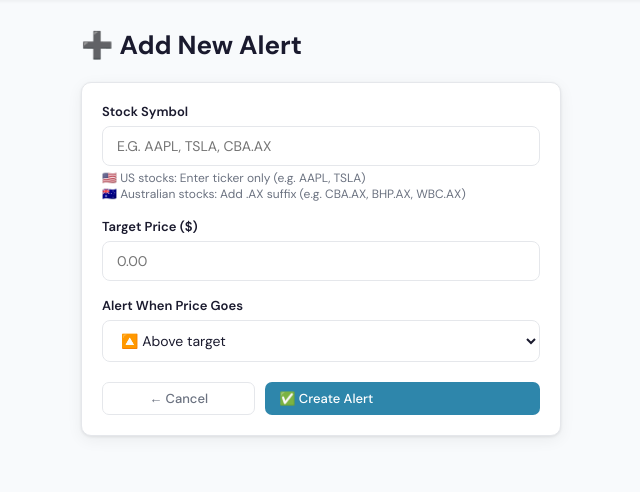
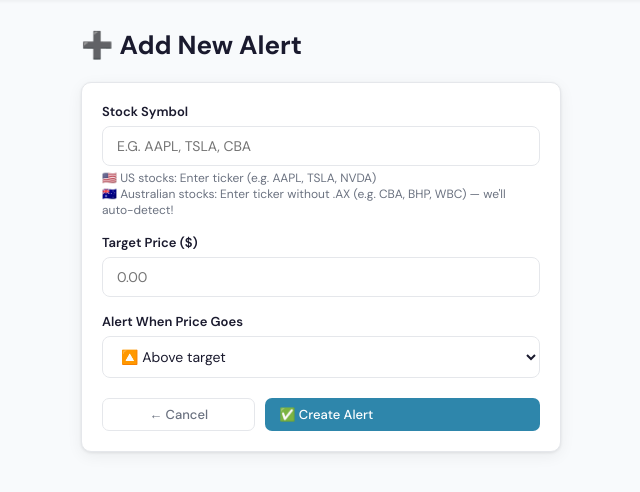
Before and after one commit to snattuvetty-spec/stock-alerts-flask, a Flask app: page /add in a window 1280 px wide. Shown: the part 56-548 px from the top of the page, without its empty margins (29-669 px from the left). Run offline with Flask 3, Linux system fonts and the light colour scheme; the visitor is signed in with stand-in values (Sample User, id 1).

Commit message:
Add auto-detection for Australian stocks when creating alerts

```diff
--- a/app.py
+++ b/app.py
@@ -469,6 +469,23 @@ def add_alert():
         else:
             try:
                 target = float(target)
+
+                # Auto-detect Australian stocks - try both versions
+                import yfinance as yf
+                ticker = yf.Ticker(symbol)
+                test_data = ticker.history(period='1d')
+
+                # If no data and doesn't have .AX, try adding it
+                if test_data.empty and not symbol.endswith('.AX'):
+                    test_symbol = symbol + '.AX'
+                    ticker_ax = yf.Ticker(test_symbol)
+                    test_data_ax = ticker_ax.history(period='1d')
+
+                    # If .AX version works, use it
+                    if not test_data_ax.empty:
+                        symbol = test_symbol
+
+                # Save the alert with the correct symbol
                 supabase.table('alerts').insert({
                     'username': session['username'],
                     'symbol': symbol,
--- a/templates/add_alert.html
+++ b/templates/add_alert.html
@@ -9,11 +9,11 @@
     <form method="POST" id="addForm">
         <div class="form-group">
             <label>Stock Symbol</label>
-            <input type="text" name="symbol" id="symbolInput" placeholder="e.g. AAPL, TSLA, CBA.AX"
+            <input type="text" name="symbol" id="symbolInput" placeholder="e.g. AAPL, TSLA, CBA"
                    style="text-transform:uppercase;" required>
             <div class="input-hint">
-                🇺🇸 US stocks: Enter ticker only (e.g. AAPL, TSLA)<br>
-                🇦🇺 Australian stocks: Add .AX suffix (e.g. CBA.AX, BHP.AX, WBC.AX)
+                🇺🇸 US stocks: Enter ticker (e.g. AAPL, TSLA, NVDA)<br>
+                🇦🇺 Australian stocks: Enter ticker without .AX (e.g. CBA, BHP, WBC) — we'll auto-detect!
             </div>
         </div>
         <div id="pricePreview" style="display:none;background:#e8f4f8;padding:10px 14px;border-radius:8px;margin-bottom:16px;font-size:14px;">
```
